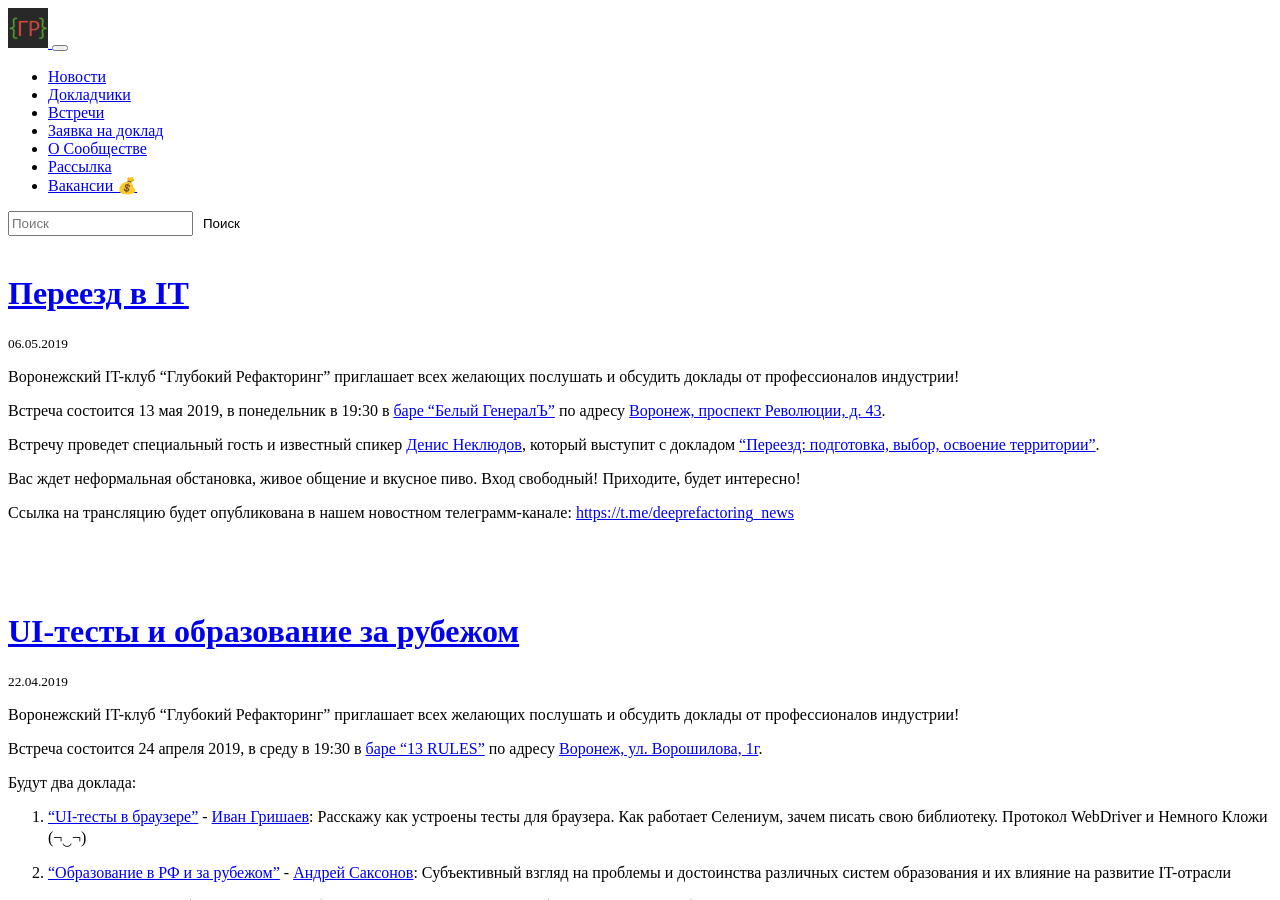
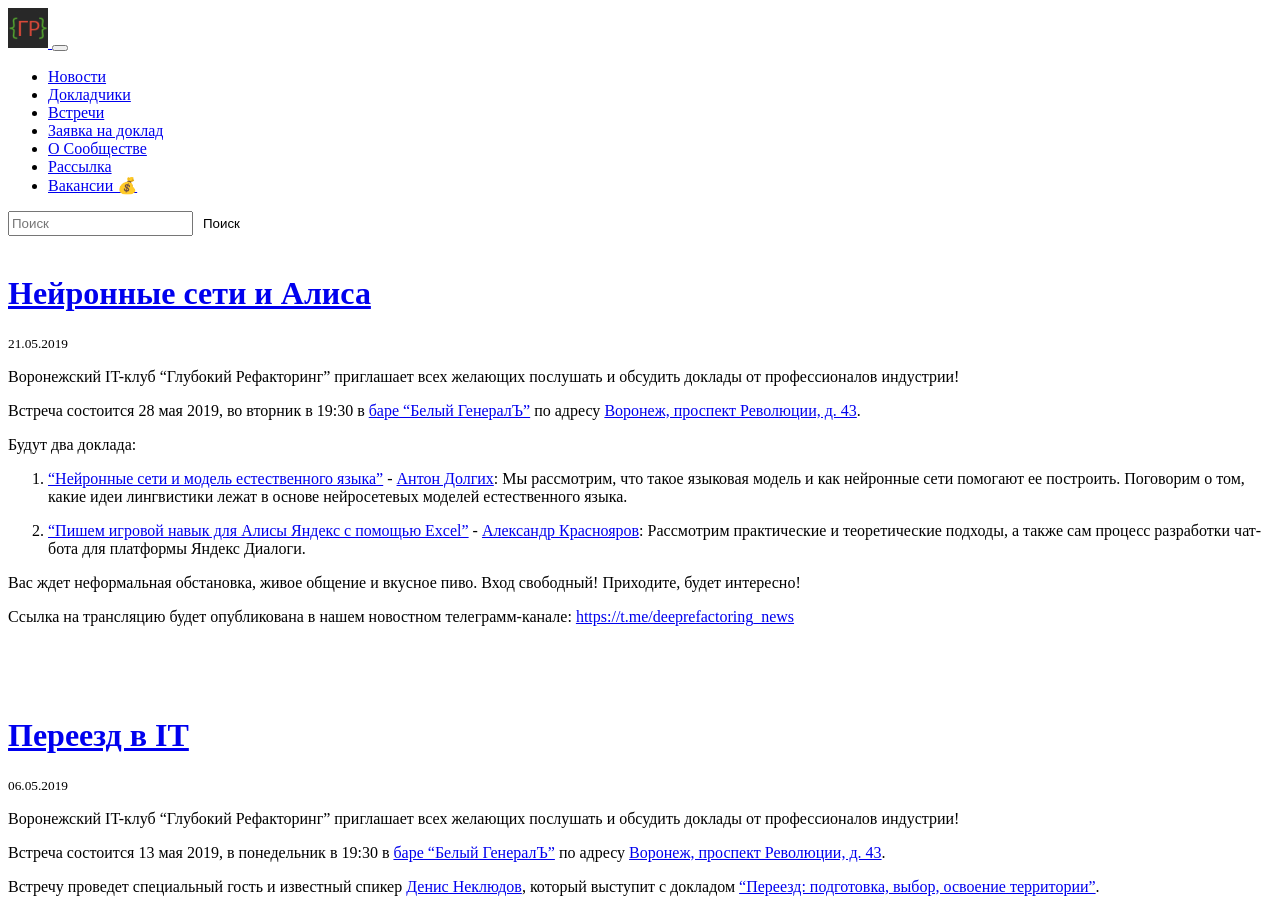
Before and after one commit to deeprefactoring/deeprefactoring.github.io, a Jekyll site: the page built from index.html, in a window 1280 px wide and 900 px high. Built offline with Jekyll 4.4.1, drawn with Linux system fonts in a browser that asks for light colours; nearby versions of some CDN libraries; the list of posts is cut into pages by our own code; some of the changed text lies outside the part shown.

Commit message:
Add meetup 43 (#179)

```diff
--- /dev/null
+++ b/_papers/43-alice.md
@@ -0,0 +1,16 @@
+---
+layout: paper
+
+title: "Пишем игровой навык для Алисы Яндекс с помощью Excel"
+event_date: 2019.05.28
+meetup_slug: 43
+speaker_slug: alex-krasnoyarov
+
+youtube_id:
+speakerdeck_direct:
+speakerdeck_id:
+
+about: |
+  Рассмотрим практические и теоретические подходы, а также сам процесс разработки чат-бота для платформы Яндекс Диалоги.
+
+---
--- /dev/null
+++ b/_papers/43-neuro.md
@@ -0,0 +1,16 @@
+---
+layout: paper
+
+title: "Нейронные сети и модель естественного языка"
+event_date: 2019.05.28
+meetup_slug: 43
+speaker_slug: anton-dolgikh
+
+youtube_id:
+speakerdeck_direct:
+speakerdeck_id:
+
+about: |
+  Мы рассмотрим, что такое языковая модель и как нейронные сети помогают ее построить. Поговорим о том, какие идеи лингвистики лежат в основе нейросетевых моделей естественного языка.
+
+---
--- /dev/null
+++ b/_posts/2019-05-21-meetup-43.md
@@ -0,0 +1,27 @@
+---
+layout: meetup
+
+title: "Нейронные сети и Алиса"
+meetup_slug: 43
+event_date: 2019.05.28
+categories:
+  - meetup
+  - blog
+logo: /assets/meetups/43/logo.png
+permalink: /meetup/43/
+redirect_from: /meetup/next/
+---
+
+Воронежский IT-клуб “Глубокий Рефакторинг” приглашает всех желающих послушать и обсудить доклады от профессионалов индустрии!
+
+Встреча состоится 28 мая 2019, во вторник в 19:30 в [баре "Белый ГенералЪ"]({% link pages/bg.md %}) по адресу [Воронеж, проспект Революции, д. 43](https://go.2gis.com/k3uui).
+
+Будут два доклада:
+
+1. ["Нейронные сети и модель естественного языка"]({% link _papers/43-neuro.md %}) - [Антон Долгих]({% link _speakers/anton-dolgikh.md %}): Мы рассмотрим, что такое языковая модель и как нейронные сети помогают ее построить. Поговорим о том, какие идеи лингвистики лежат в основе нейросетевых моделей естественного языка.
+
+2. ["Пишем игровой навык для Алисы Яндекс с помощью Excel"]({% link _papers/43-alice.md %}) - [Александр Краснояров]({% link _speakers/alex-krasnoyarov.md %}): Рассмотрим практические и теоретические подходы, а также сам процесс разработки чат-бота для платформы Яндекс Диалоги.
+
+Вас ждет неформальная обстановка, живое общение и вкусное пиво. Вход свободный! Приходите, будет интересно!
+
+Ссылка на трансляцию будет опубликована в нашем новостном телеграмм-канале: [https://t.me/deeprefactoring_news](tg://resolve?domain=deeprefactoring_news)
```
Also changed, not shown: _posts/2019-04-22-meetup-41.md (+0 -1 lines), _speakers/alex-krasnoyarov.md (added, +17 -0 lines), _speakers/anton-dolgikh.md (added, +15 -0 lines), assets/avatars/alex-krasnoyarov.png (added), assets/avatars/anton-dolgikh.jpg (added), assets/meetups/43/logo.png (added).
